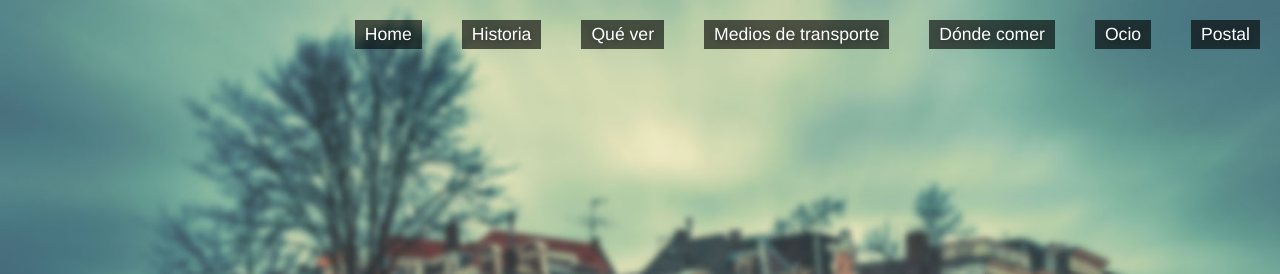
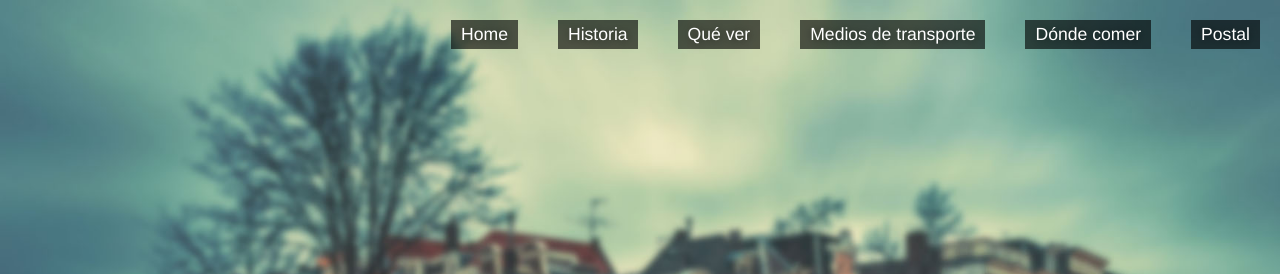
Before and after one commit to retamal/MM-Amsterdam, a plain HTML site: page Practica Final/index2.html in a window 1280 px wide. Shown: the top 274 px of the page. Drawn offline with nearby package versions, Linux system fonts and the light colour scheme; files that its build step writes are made by us from their sources; a web font is replaced by a local one.

Commit message:
Ocio eliminado del mapa

```diff
--- a/Practica Final/index2.html
+++ b/Practica Final/index2.html
@@ -24,7 +24,6 @@ type="text/javascript" charset="utf-8"></script>
         <div id="contenedorMenu">
             <ul>
                 <li class="elementoMenu">Postal</li>
-                <li class="elementoMenu">Ocio</li>
                 <li class="elementoMenu"><a class="enlace" href="#comer">Dónde comer</a></li>
                 <li class="elementoMenu"><a class="enlace" href="#transporte">Medios de transporte</a></li>
                 <li class="elementoMenu"><a class="enlace" href="#monumentos">Qué ver</a></li>
```
